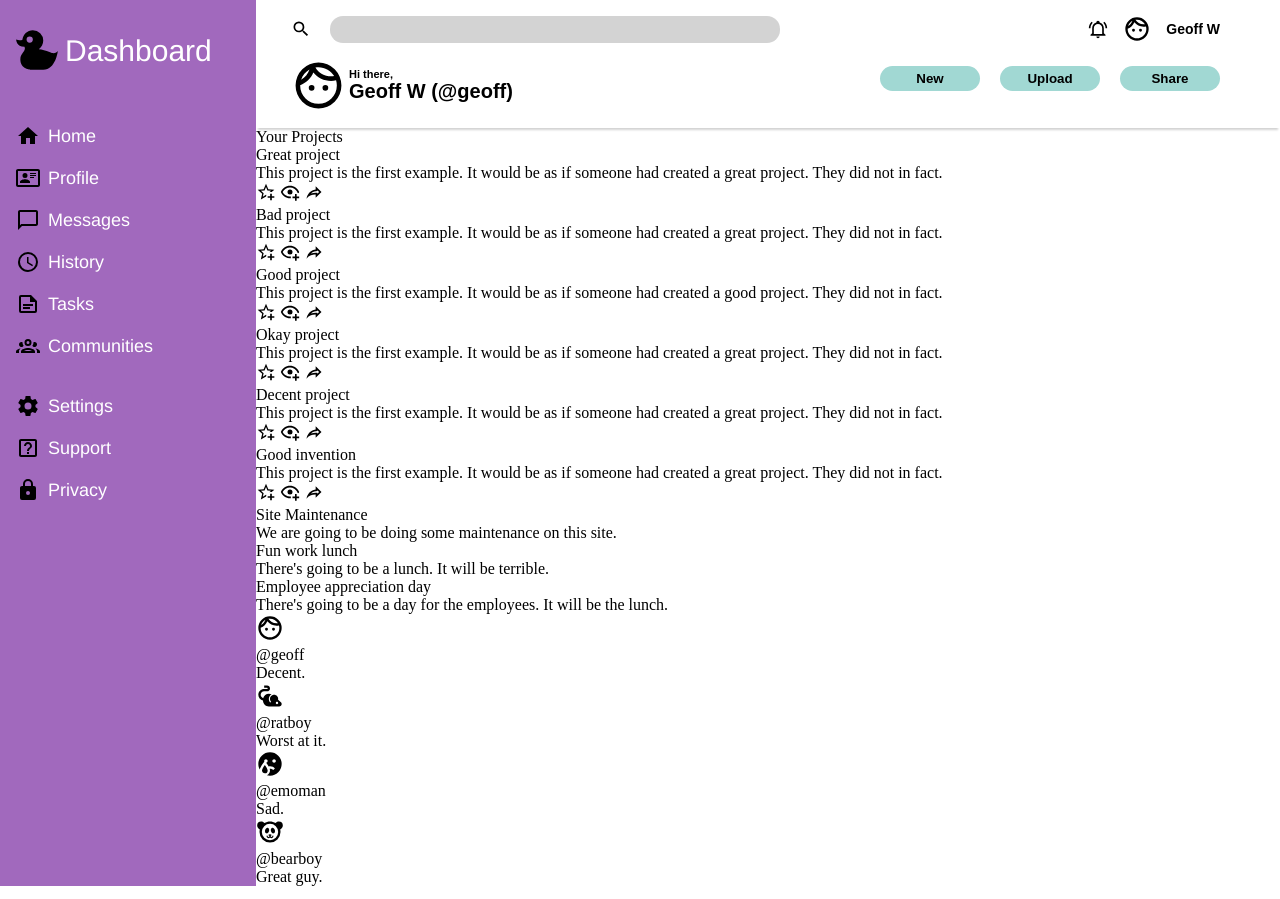
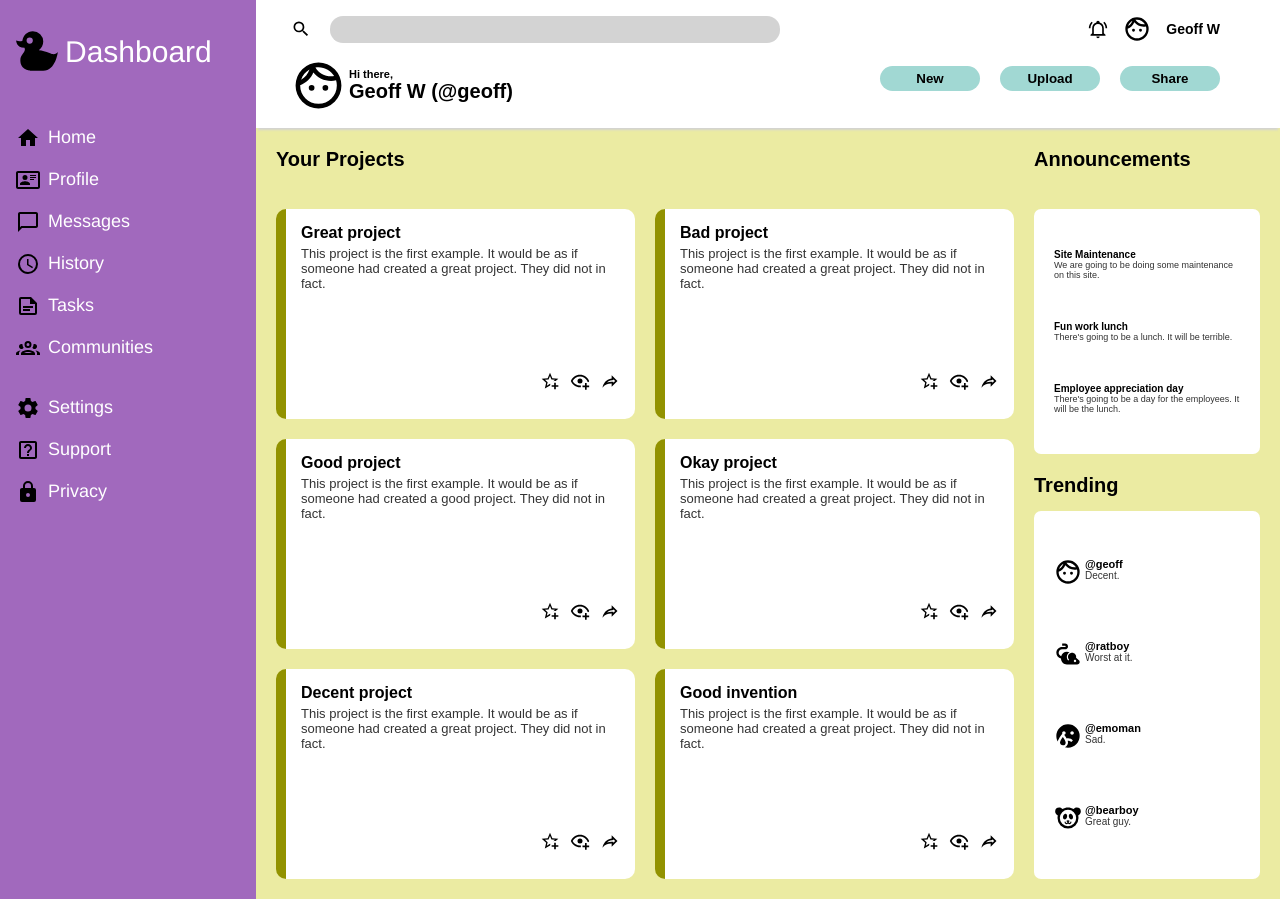
Before and after one commit to waitegeoff2/admin-dashboard, a plain HTML site: page index.html in a window 1280 px wide. Drawn offline with Linux system fonts and the light colour scheme.

Commit message:
lay out and style main content section

```diff
--- a/index.html
+++ b/index.html
@@ -159,6 +159,7 @@
             </div>
 
             <div class="main-announcements">
+                <div class="announcements-title">Announcements</div>
                 <div class="announcements-box">
                     <div class="announcement">
                         <div class="announcement-title">Site Maintenance</div>
@@ -168,7 +169,7 @@
                         <div class="announcement-title">Fun work lunch</div>
                         <div class="announcement-body">There's going to be a lunch. It will be terrible.</div>
                     </div>
-                    <div class="announcement">
+                    <div class="announcement-three">
                         <div class="announcement-title">Employee appreciation day</div>
                         <div class="announcement-body">There's going to be a day for the employees. It will be the lunch.</div>
                     </div>
@@ -176,6 +177,8 @@
             </div>
 
             <div class="main-trending">
+                <div class="trending-title">Trending</div>
+                <div class="trending-box">
                     <div class="trending-profile">
                         <img src="Assets/profile-man.svg" alt="A user profile image of a man's face." class="small-profile-logo">
                         <div class="trending-name">
@@ -205,6 +208,7 @@
                         </div>
                     </div>
                 </div>
+            </div>
 
         </div>
     </div>
--- a/styles.css
+++ b/styles.css
@@ -16,6 +16,7 @@
 .container {
     display: grid;
     grid-template-columns: 1fr 4fr;
+
     /* gap: 4px;  */
 }
 
@@ -29,6 +30,7 @@
     display: grid;
     grid-template-rows: 1fr 10fr;
     padding: 12px;
+
 }
 
 .sidebar-logo {
@@ -148,6 +150,153 @@ li {
 
 .main-content {
     grid-column: 2/3;
+    display: grid;
+    grid-template-columns: 6fr 2fr;
+    background-color: rgb(235, 235, 162);
+    padding: 20px;
+
+}
+
+.main-projects {
+    grid-column: 1/2;
+    grid-row: 1/3;
+    display: grid;
+    grid-template-rows: 1fr 11fr;
+
+}
+
+.projects-title {
+
+    display: grid;
+    font-weight: bold;
+    font-family: Arial, Helvetica, sans-serif;
+    font-size: 20px;
+}
+
+.projects-list {
+    display: grid;
+    grid-template-columns: repeat(auto-fit, minmax(280px, 1fr));
+    gap: 20px;
+
+}
+
+.project-card {
+    height: 180px;
+    padding: 15px;
+    background-color: white;
+    border-radius: 10px;
+    border-left: 10px solid rgb(146, 146, 0);
+    display: grid;
+    grid-template-rows: 3fr 1fr;
+
+    .project-body {
+        display: grid;
+        grid-template-rows: 22px 1fr;
+        /* align-items: center; */
+
+        .project-title {
+            font-weight: bold;
+            font-family: Arial, Helvetica, sans-serif;
+        }
+
+        .project-explanation {
+            font-family: Arial, Helvetica, sans-serif;
+            font-size: 13px;
+            color: rgb(51, 51, 51);
+        }
+    }
+
+    .project-icons {
+        display: grid;
+        grid-auto-flow: column;
+        justify-content: end;
+        align-items: center;
+        gap: 10px;
+    }
+}
+
+.main-announcements {
+    grid-column: 2/3;
+    display: grid;
+    grid-template-rows: 2fr 8fr;
+    margin-left: 20px;
+
+    .announcements-box {
+        display: grid;
+        padding: 20px;
+        background-color: white;
+        border-radius: 7px;
+        align-items: center;
+
+    }
+
+    /* .announcements-box > div {
+        border-bottom: 1px solid grey;
+        padding-bottom: 15px;
+
+    } */
+
+        .announcements-title {
+            font-weight: bold;
+            font-family: Arial, Helvetica, sans-serif;
+            font-size: 20px;
+        }
+
+        .announcement-title {
+            font-weight: bold;
+            font-family: Arial, Helvetica, sans-serif;
+            font-size: 10px;
+        }
+
+        .announcement-body {
+            font-family: Arial, Helvetica, sans-serif;
+            font-size: 9px;
+            color: rgb(51, 51, 51);
+        }
+}
+
+
+
+.main-trending {
+    grid-column: 2/3;
+    margin-left: 20px;
+    margin-top: 20px;
+    display: grid;
+    grid-template-rows: 2fr 20fr;
+
+    .trending-box {
+        display: grid;
+        padding: 20px;
+        background-color: white;
+        border-radius: 7px;
+        align-items: center;
+
+    }
+
+    .trending-profile {
+        display: grid;
+        grid-auto-flow: column;
+        grid-template-columns: 1fr 5fr;
+    }
+
+    .trending-title {
+        font-weight: bold;
+        font-family: Arial, Helvetica, sans-serif;
+        font-size: 20px;
+    }
+
+    .trending-user {
+        font-family: Arial, Helvetica, sans-serif;
+        font-size: 11px;
+        font-weight: bold;
+    }
+
+    .trending-nickname {
+        font-family: Arial, Helvetica, sans-serif;
+        font-size: 10px;
+        color: rgb(51, 51, 51);
+    }
+
 
 }
 
```
Lines whose indentation alone changed are shown as unchanged.
